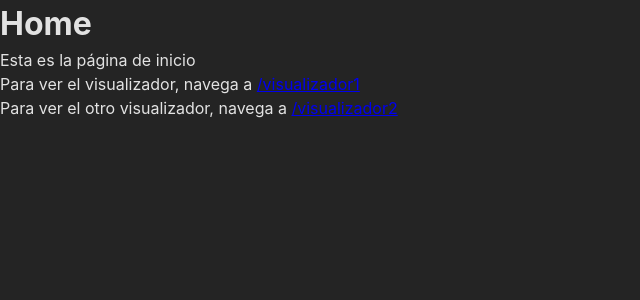
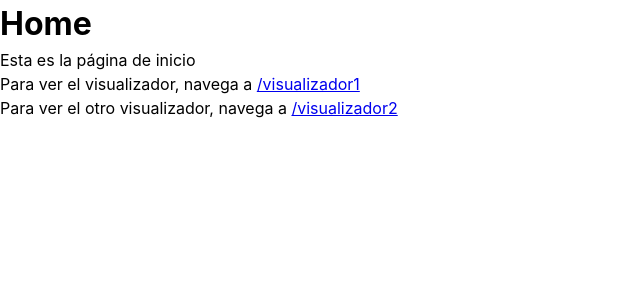
Before and after one commit to emonsalves/visualizador, a React (Vite) app: page / in a window 1280 px wide. Shown: the top 300 px of the page, without its empty margins (0-640 px from the left). Built offline with nearby package versions, Linux system fonts and the light colour scheme.

Commit message:
Update index.css to remove background color and adjust container width

```diff
--- a/src/index.css
+++ b/src/index.css
@@ -4,8 +4,8 @@
   font-weight: 400;
 
   color-scheme: light dark;
-  color: rgba(255, 255, 255, 0.87);
-  background-color: #242424;
+  /* color: rgba(255, 255, 255, 0.87); */
+  /* background-color: #242424; */
 
   font-synthesis: none;
   text-rendering: optimizeLegibility;
@@ -25,7 +25,6 @@
   align-items: center;
   justify-content: center;
   height: 100vh;
-  max-width: 300px;
   margin: 0 auto;
   padding: 0 20px;
 }
```
